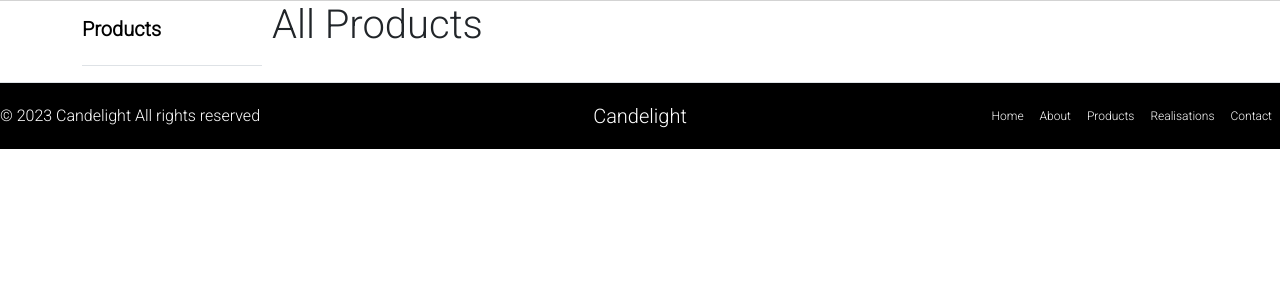
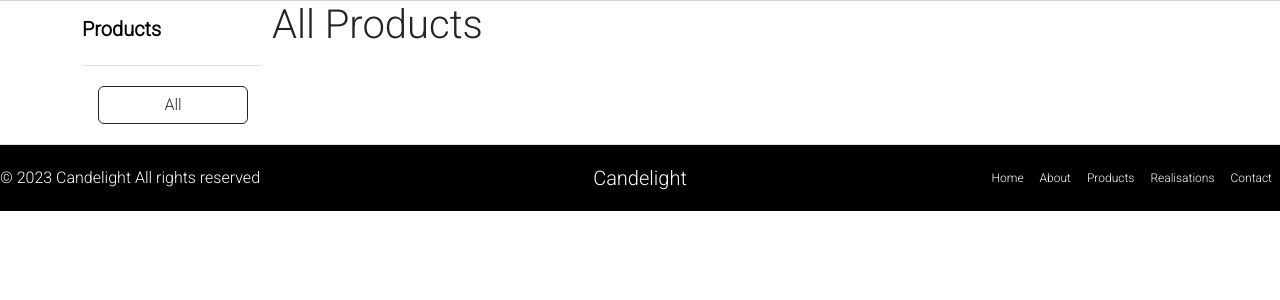
Before and after one commit to Szaitan/Candelight, a Django app: page /products in a window 1280 px wide. Shown: the part 57-357 px from the top of the page. Run offline with Django 4.2, Linux system fonts and the light colour scheme; data that the repository does not hold is empty.

Commit message:
Rev. 07.08 - Products Page: button All for all

```diff
--- a/candelight_website/templates/candelight_website/products_page.html
+++ b/candelight_website/templates/candelight_website/products_page.html
@@ -26,6 +26,7 @@
                     <h4 class="fs-5 fw-semibold mt-3 text-center">Products</h4>
                 </a>
                 <ul class="list-unstyled ps-0">
+                    <li><button class="btn btn-outline-dark product-type-btn mx-3 my-1 product-btn" data-type-id="All">All</button></li>
                     {% for main_group in main_group_list %}
                         <li class="mb-1">
                             <button class="btn btn-toggle d-inline-flex align-items-center rounded border-0 collapsed" data-bs-toggle="collapse" data-bs-target="#home-collapse-{{ forloop.counter }}" aria-expanded="false" onclick="toggleArrow(this)">
--- a/candelight_website/views.py
+++ b/candelight_website/views.py
@@ -35,7 +35,8 @@ def get_products(request, type_id):
     print(type_id)
     if type_id == "Internal" or type_id == "External":
         products = ProductsProduct.objects.filter(main_group__name=type_id)
-        print(products)
+    elif type_id == "All":
+        products = ProductsProduct.objects.all()
     else:
         products = ProductsProduct.objects.filter(sub_group__name=type_id)
 
```
